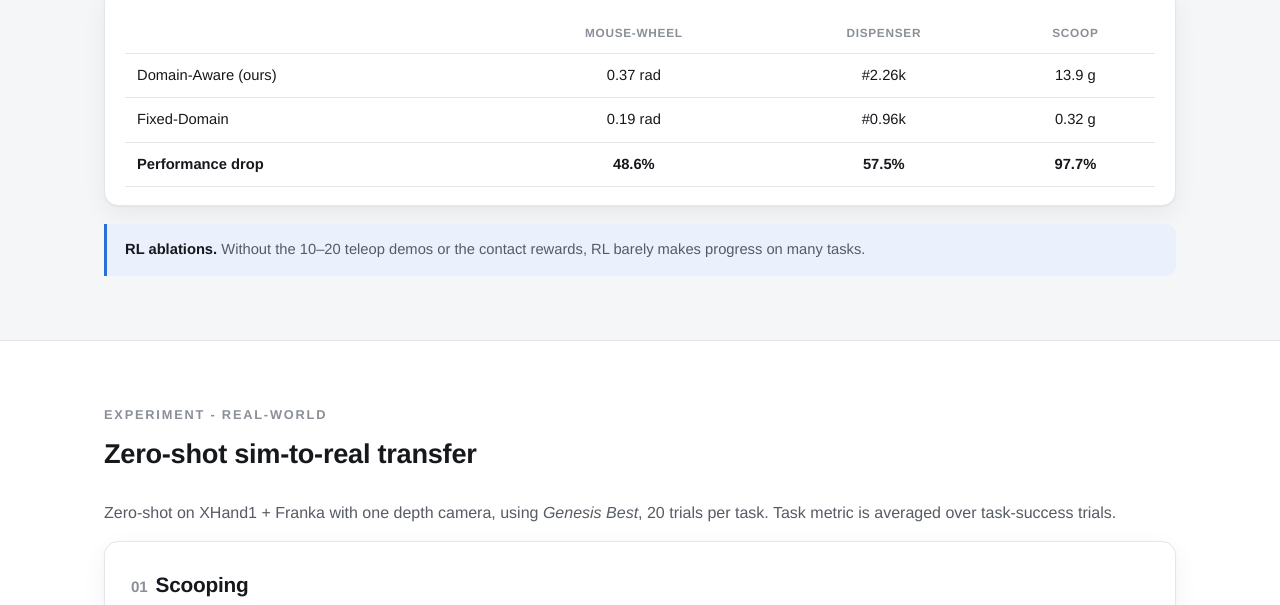
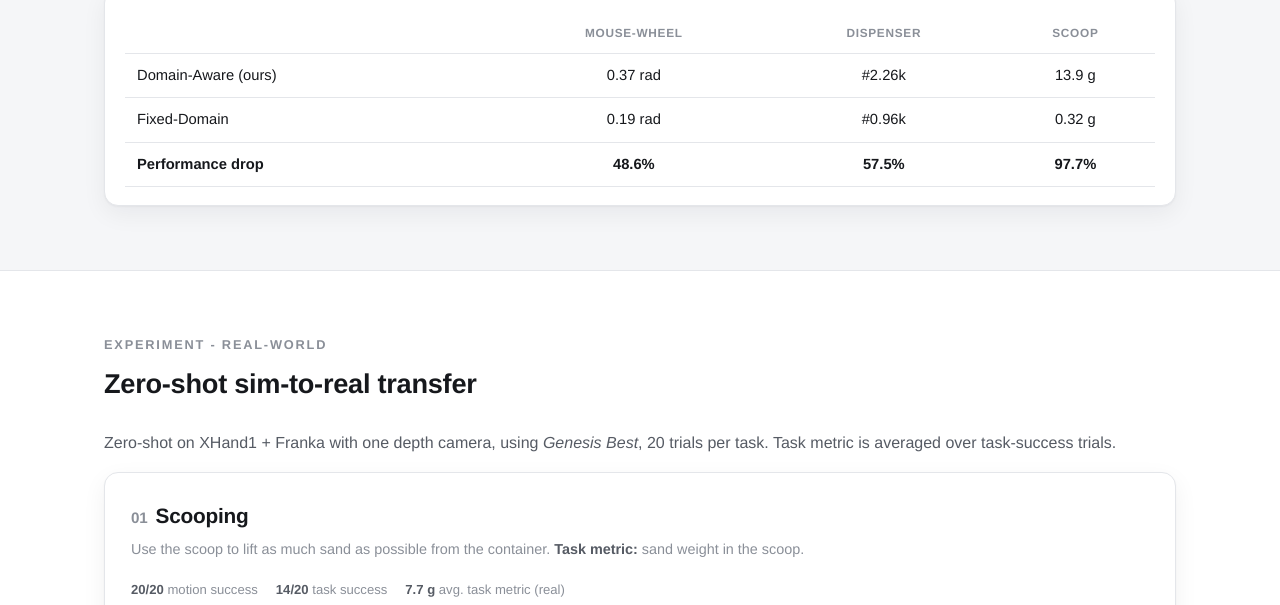
Before and after one commit to beininghan/DAPPT-web, a plain HTML site: page index.html in a window 1280 px wide. Shown: the part 4189-4794 px from the top of the page. Drawn offline with Linux system fonts and the light colour scheme.

Commit message:
Remove RL ablation note
Co-Authored-By: Claude Opus 5.5 <noreply@anthropic.com>

```diff
--- a/index.html
+++ b/index.html
@@ -310,7 +310,6 @@
         </tbody>
       </table>
     </div>
-    <div class="callout"><b>RL ablations.</b> Without the 10&ndash;20 teleop demos or the contact rewards, RL barely makes progress on many tasks.</div>
   </div>
 </section>
 
```
